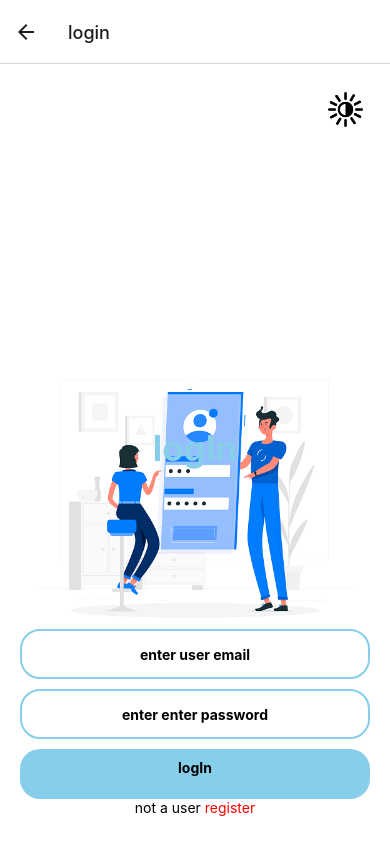
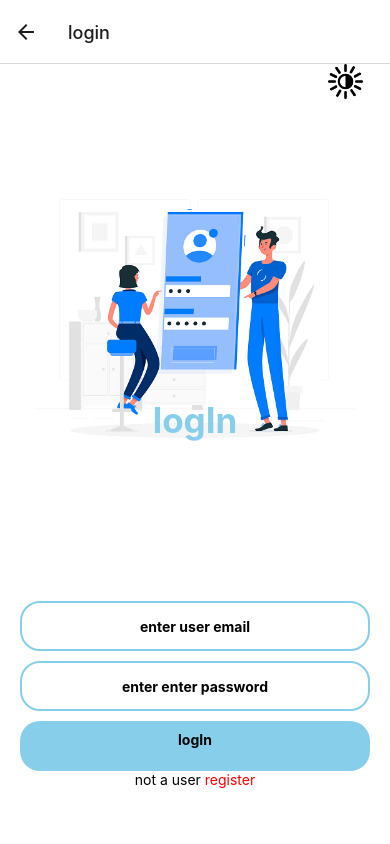
Before and after one commit to iamsubhankarray/my-app, a React Native app: screen /login in a window 390 px wide. Built offline with nearby package versions, Linux system fonts and the light colour scheme; no server answers.

Commit message:
restricted route remaining

```diff
--- a/App.js
+++ b/App.js
@@ -13,7 +13,7 @@ export default function App() {
 
       <NavigationContainer>
 
-      <stack.Navigator initialRouteName="home">
+      <stack.Navigator initialRouteName="regiser">
         <stack.Screen name="register" component={Register}/>
         <stack.Screen name="login" component={Login}/>
         <stack.Screen name="home" component={Home}/>
--- a/screens/Home.js
+++ b/screens/Home.js
@@ -48,8 +48,10 @@ const styles = StyleSheet.create({
   },
   card: {
     backgroundColor: "lightgrey",
-    height: 150,
-    width: 150,
+    height: "auto",
+    width: "100%",
+    padding:10,
+    paddingBottom:20,
 
 
     justifyContent:"center",
--- a/screens/Login.js
+++ b/screens/Login.js
@@ -10,32 +10,31 @@ import {
 } from "react-native";
 import axios from "axios";
 import Register from "./Register";
+import { useNavigation } from "@react-navigation/native";
 
-export default function Login({ navigation }) {
+export default  function Login(){
   const [email, setemail] = useState("");
   const [password, setpassword] = useState("");
   const [mode, setmode] = useState(false);
+  const  navigation=useNavigation()
+
   const handleSubmit = () => {
-    console.log(email, password);
-
     const loginData = {
       email: email,
       password: password,
     };
      axios
       .post("http://192.168.0.210:8080/login", loginData)
-      .then((res) => console.log(res.data))
+      .then(res=>res.data.message==="ok"?navigation.navigate('home'):null)
       .catch((err) => console.log(err));
   };
   const handleMode = () => {
-    setmode(!mode)
+    setmode(!mode);
   };
 
-
   return (
-    <View style= {mode?styles.containerDark:styles.containerLight}>
-      <Pressable  onPress={handleMode}>
-
+    <View style={mode ? styles.containerDark : styles.containerLight}>
+      <Pressable onPress={handleMode}>
         <Image
           source={
             mode
@@ -43,7 +42,6 @@ export default function Login({ navigation }) {
               : require(".././assets/light.png")
           }
           style={styles.sun}
-
         />
       </Pressable>
       <Image source={require(".././assets/logIn.png")} style={styles.logo} />
@@ -80,17 +78,18 @@ export default function Login({ navigation }) {
 const styles = StyleSheet.create({
   containerLight: {
     flex: 1,
+    alignItems:"center",
     backgroundColor: "white",
 
-    justifyContent: "center",
+
     alignItems: "center",
   },
   containerDark: {
     flex: 1,
     backgroundColor: "black",
+    alignItems:"center",
 
-    justifyContent: "center",
-    alignItems: "center",
+
   },
   logo: {
     height: 320,
@@ -152,6 +151,6 @@ const styles = StyleSheet.create({
     width: 35,
     height: 35,
 
-    left:150,
+    left: 150,
   },
 });
```
Lines whose indentation alone changed are shown as unchanged.
